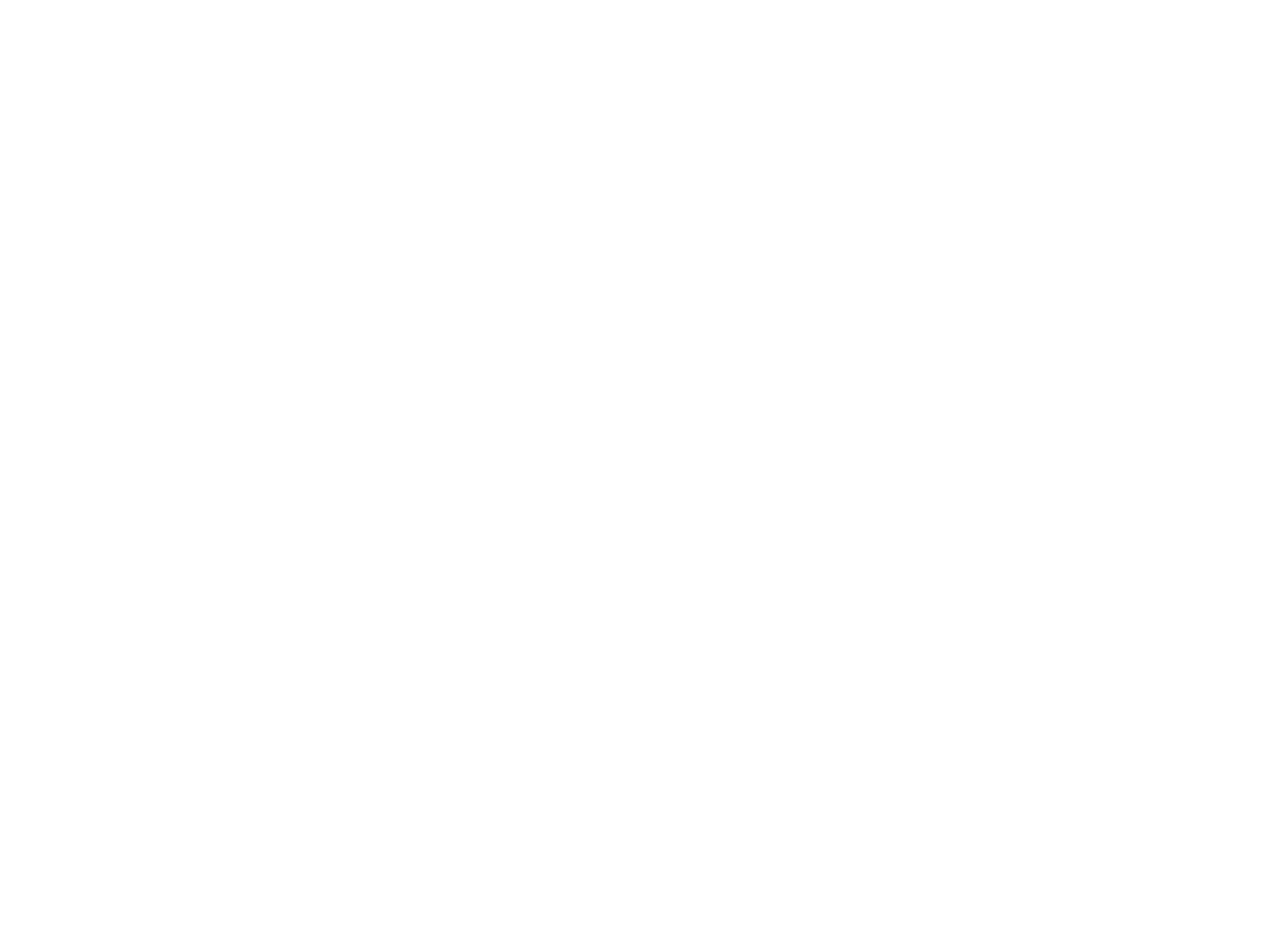
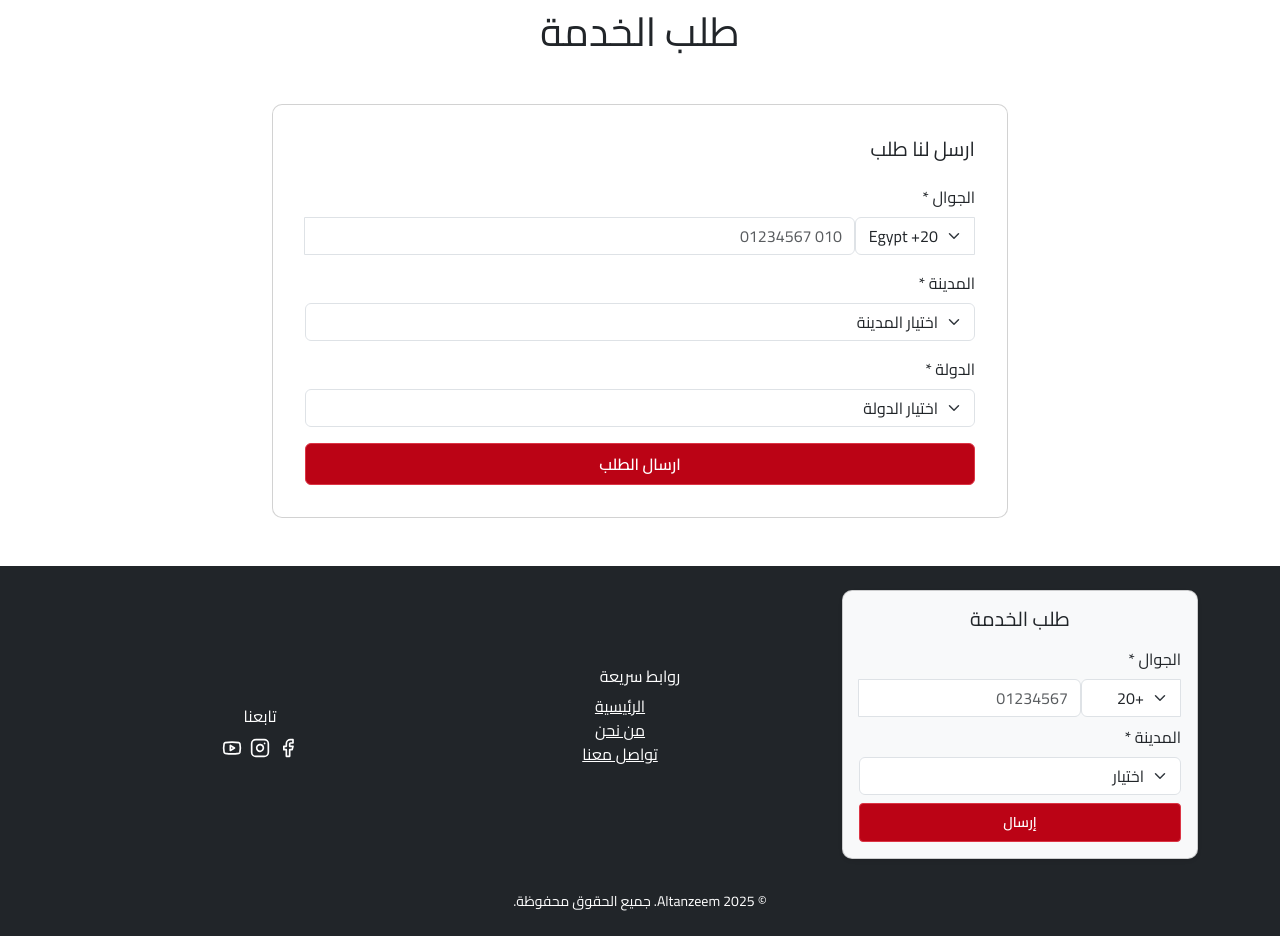
Before and after one commit to Mohamed00Abdelmonem/tnzeem, a React (Vite) app: page /order in a window 1280 px wide. Before the commit this address had no page. Shown: the part 180-1116 px from the top of the page. Before the commit the page ends 800 px from the top, so only its background shows below. Built offline with nearby package versions, Linux system fonts and the light colour scheme; the HTML template or start-up script is replaced by a standard one.

Commit message:
fix forms

```diff
--- a/src/App.tsx
+++ b/src/App.tsx
@@ -7,7 +7,8 @@ import Contact from './pages/Contact';
 import TravelMagazine from './pages/TravelMagazine';
 import Destinations from './pages/Destinations';
 import DestinationDetail from './pages/DestinationDetail';
-import PackageDetail from './pages/PackageDetail'; // Import the PackageDetail component
+import PackageDetail from './pages/PackageDetail';
+import Order from './pages/Order'; // Import the new Order component
 
 function App() {
   return (
@@ -20,7 +21,8 @@ function App() {
           <Route path="magazine" element={<TravelMagazine />} />
           <Route path="destinations" element={<Destinations />} />
           <Route path="destinations/:id" element={<DestinationDetail />} />
-          <Route path="destinations/:destinationId/package/:packageName" element={<PackageDetail />} /> {/* Add this route */}
+          <Route path="destinations/:destinationId/package/:packageName" element={<PackageDetail />} />
+          <Route path="order" element={<Order />} /> {/* Add the new route for Order */}
         </Route>
       </Routes>
     </Router>
--- a/src/components/Layout.tsx
+++ b/src/components/Layout.tsx
@@ -107,10 +107,9 @@ function Layout() {
           </Link>
         </li>
       </ul>
-      <Link to="/contact" className="btn btn-danger px-4 py-2">
+      <Link to="/order" className="btn btn-danger px-4 py-2">
         طلب الخدمة
       </Link>
-
     </div>
   </div>
 </nav>
@@ -120,64 +119,67 @@ function Layout() {
         <Outlet />
       </main>
 
-      {/* Footer */}
-      <footer className="bg-dark text-white py-5 mt-auto">
+      <footer className="bg-dark text-white py-4 mt-auto">
       <div className="container">
-          <div className="row">
-            {/* Contact Information */}
-            <div className="col-md-4 mb-4 mb-md-0">
-              <h5 className="mb-3">تواصل معنا</h5>
-              <p className="mb-1">920-0332-39</p>
-              <p className="mb-0">info@altanzeem.com</p>
+        <div className="row align-items-center">
+          {/* Service Request Form */}
+          <div className="col-md-4 mb-3">
+            <div className="card bg-light text-dark p-3 shadow-sm">
+              <h5 className="text-center mb-3">طلب الخدمة</h5>
+              <form>
+                <div className="mb-2">
+                  <label htmlFor="phone" className="form-label">الجوال *</label>
+                  <div className="input-group">
+                    <select className="form-select" style={{ maxWidth: '100px' }}>
+                      <option value="+20">+20</option>
+                      <option value="+966">+966</option>
+                    </select>
+                    <input type="text" className="form-control" id="phone" placeholder="01234567" />
+                  </div>
+                </div>
+                <div className="mb-2">
+                  <label htmlFor="city" className="form-label">المدينة *</label>
+                  <select className="form-select" id="city">
+                    <option value="">اختيار</option>
+                    <option value="Cairo">القاهرة</option>
+                    <option value="Alexandria">الإسكندرية</option>
+                  </select>
+                </div>
+                <button type="submit" className="btn btn-danger w-100 btn-sm">إرسال</button>
+              </form>
+            </div>
           </div>
 
           {/* Quick Links */}
-            <div className="col-md-4 mb-4 mb-md-0">
-              <h5 className="mb-3">روابط سريعة</h5>
+          <div className="col-md-4 mb-3 text-center">
+            <h6 className="mb-2">روابط سريعة</h6>
             <ul className="list-unstyled">
-                <li className="mb-2">
-                  <Link to="/" className="text-white text-decoration-none">
-                    الرئيسية
-                  </Link>
-                </li>
-                <li className="mb-2">
-                  <Link to="/about" className="text-white text-decoration-none">
-                    من نحن
-                  </Link>
-                </li>
-                <li className="mb-0">
-                  <Link to="/contact" className="text-white text-decoration-none">
-                    تواصل معنا
-                  </Link>
-                </li>
+              <li><Link to="/" className="text-white">الرئيسية</Link></li>
+              <li><Link to="/about" className="text-white">من نحن</Link></li>
+              <li><Link to="/contact" className="text-white">تواصل معنا</Link></li>
             </ul>
           </div>
 
           {/* Social Media Links */}
-            <div className="col-md-4">
-              <h5 className="mb-3">تابعنا على</h5>
-              <div className="d-flex gap-3">
-                <a href="#" className="text-white">
-                  <Facebook size={24} />
-                </a>
-                <a href="#" className="text-white">
-                  <Instagram size={24} />
-                </a>
-                <a href="#" className="text-white">
-                  <Youtube size={24} />
-                </a>
+          <div className="col-md-4 text-center">
+            <h6 className="mb-2">تابعنا</h6>
+            <div className="d-flex justify-content-center gap-2">
+              <a href="#" className="text-white"><Facebook size={20} /></a>
+              <a href="#" className="text-white"><Instagram size={20} /></a>
+              <a href="#" className="text-white"><Youtube size={20} /></a>
             </div>
           </div>
         </div>
 
         {/* Copyright Section */}
-          <div className="row mt-4">
+        <div className="row mt-3">
           <div className="col-12 text-center">
-              <p className="mb-0">&copy; {new Date().getFullYear()} Altanzeem. جميع الحقوق محفوظة.</p>
+            <p className="mb-0 small">&copy; {new Date().getFullYear()} Altanzeem. جميع الحقوق محفوظة.</p>
           </div>
         </div>
       </div>
     </footer>
+
     </div>
   );
 }
--- a/src/pages/Contact.tsx
+++ b/src/pages/Contact.tsx
@@ -25,44 +25,6 @@ function Contact() {
             </div>
           </div>
         </div>
-        <div className="col-md-6 mb-4">
-          <div className="card h-100">
-            <div className="card-body">
-              <h5 className="card-title mb-4">ارسل لنا رسالة</h5>
-              <form>
-                <div className="mb-3">
-                  <label htmlFor="phone" className="form-label">الجوال *</label>
-                  <div className="input-group">
-                    <select className="form-select" style={{ maxWidth: '120px' }}>
-                      <option value="+20">Egypt +20</option>
-                      {/* Add more country codes here */}
-                    </select>
-                    <input type="text" className="form-control" id="phone" placeholder="010 01234567" />
-                  </div>
-                </div>
-                <div className="mb-3">
-                  <label htmlFor="city" className="form-label">المدينة *</label>
-                  <select className="form-select" id="city">
-                    <option value="">اختيار المدينة</option>
-                    <option value="Cairo">القاهرة</option>
-                    <option value="Alexandria">الإسكندرية</option>
-                    {/* Add more cities here */}
-                  </select>
-                </div>
-                <div className="mb-3">
-                  <label htmlFor="country" className="form-label">الدولة *</label>
-                  <select className="form-select" id="country">
-                    <option value="">اختيار الدولة</option>
-                    <option value="Egypt">مصر</option>
-                    <option value="Saudi Arabia">السعودية</option>
-                    {/* Add more countries here */}
-                  </select>
-                </div>
-                <button type="submit" className="btn btn-danger w-100">ارسال الطلب</button>
-              </form>
-            </div>
-          </div>
-        </div>
       </div>
     </div>
   );
--- /dev/null
+++ b/src/pages/Order.tsx
@@ -0,0 +1,54 @@
+import React from 'react';
+import { Phone, Mail, MapPin } from 'lucide-react';
+
+function Order() {
+  return (
+    <div className="container py-5">
+      <h1 className="text-center mb-5">طلب الخدمة</h1>
+      <div className="row justify-content-center">
+        <div className="col-md-8">
+          <div className="card">
+            <div className="card-body">
+              <h5 className="card-title mb-4">ارسل لنا طلب</h5>
+              <form>
+                <div className="mb-3">
+                  <label htmlFor="phone" className="form-label">الجوال *</label>
+                  <div className="input-group">
+                    <select className="form-select" style={{ maxWidth: '120px' }}>
+                      <option value="+20">Egypt +20</option>
+                      <option value="+966">Saudi Arabia +966</option>
+                      {/* Add more country codes here */}
+                    </select>
+                    <input type="text" className="form-control" id="phone" placeholder="010 01234567" />
+                  </div>
+                </div>
+                <div className="mb-3">
+                  <label htmlFor="city" className="form-label">المدينة *</label>
+                  <select className="form-select" id="city">
+                    <option value="">اختيار المدينة</option>
+                    <option value="Cairo">القاهرة</option>
+                    <option value="Alexandria">الإسكندرية</option>
+                    <option value="Riyadh">الرياض</option>
+                    {/* Add more cities here */}
+                  </select>
+                </div>
+                <div className="mb-3">
+                  <label htmlFor="country" className="form-label">الدولة *</label>
+                  <select className="form-select" id="country">
+                    <option value="">اختيار الدولة</option>
+                    <option value="Egypt">مصر</option>
+                    <option value="Saudi Arabia">السعودية</option>
+                    {/* Add more countries here */}
+                  </select>
+                </div>
+                <button type="submit" className="btn btn-danger w-100">ارسال الطلب</button>
+              </form>
+            </div>
+          </div>
+        </div>
+      </div>
+    </div>
+  );
+}
+
+export default Order;
```
Lines whose indentation alone changed are shown as unchanged.
